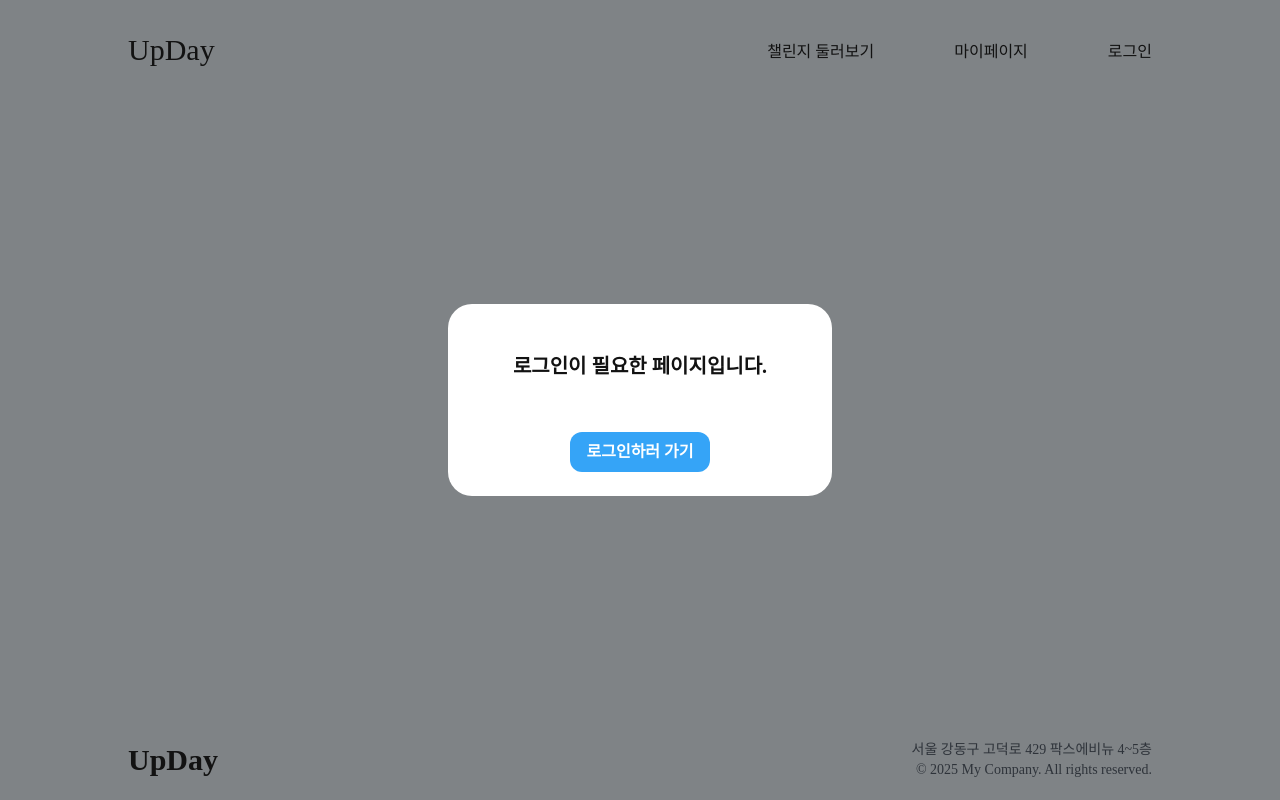
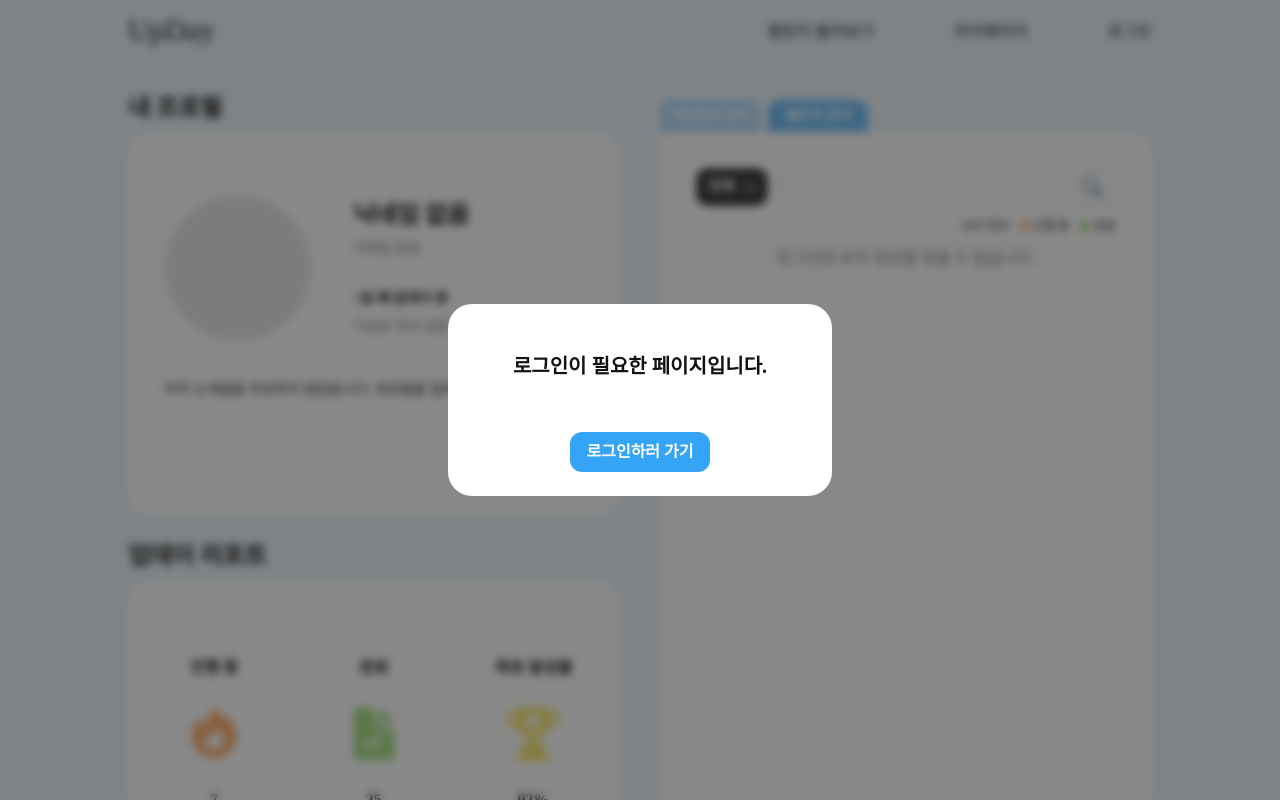
Before and after one commit to upgradeday/upDay, a React (Create React App) app: page /mypage in a window 1280 px wide. Shown: the top 800 px of the page. Built offline with nearby package versions, Linux system fonts and the light colour scheme; the HTML template or start-up script is replaced by a standard one.

Commit message:
feat: 마이페이지 미로그인시 모달 및 배경 레이아웃 추가, 파일명 수정

```diff
--- a/src/MyPage/components/MyPageLayout.jsx
+++ b/src/MyPage/components/MyPageLayout.jsx
@@ -4,9 +4,11 @@ import { setMyChallenge } from '../../store/features/userChallengeSlice';
 import { Helmet } from 'react-helmet';
 import { useNavigate } from 'react-router-dom';
 import useModal from '../../common/hooks/useModal';
-import MyProfile from './MyProfileSection';
-import MyReport from './MyReportSection';
+
+import UserProfile from './UserProfileSection';
+import UserReport from './UserReportSection';
 import TabSwitcher from './TabSwitcher';
+import MypageNonLogin from './MypageNonLogin';
 import ModalForLogin from '../../common/ModalForLogin';
 
 const MyPageLayout = () => {
@@ -25,21 +27,18 @@ const MyPageLayout = () => {
         }
     }, [dispatch, openModal]);
 
-    const handleNavigateToLogin = () => {
-        navigate('/login'); // 로그인 페이지로 리디렉션
-        closeModal(); // 모달 닫기
-    };
-
     return (
         <main className='w-[80%] max-w-[1344px] mx-auto flex flex-row justify-between'>
             <Helmet>
                 <title>마이페이지 | UpDay, 나의 일상을 업그레이드</title>
             </Helmet>
-            {loggedInUser && (
+            {!loggedInUser ? (
+                <MypageNonLogin />
+            ) : (
                 <>
                     <section className='flex flex-col w-[48%] gap-6'>
-                        <MyProfile />
-                        <MyReport />
+                        <UserProfile />
+                        <UserReport />
                     </section>
                     <TabSwitcher />
                 </>
@@ -47,7 +46,6 @@ const MyPageLayout = () => {
             <ModalForLogin
                 isOpen={isModalOpen} // 모달 열기 여부
                 onClose={closeModal} // 모달 닫기
-                onNavigate={handleNavigateToLogin} // 로그인 페이지로 이동
             />
         </main>
     );
--- /dev/null
+++ b/src/MyPage/components/MypageNonLogin.jsx
@@ -0,0 +1,139 @@
+import React from 'react';
+import { HiFire, HiDocumentCheck, HiMiniTrophy } from 'react-icons/hi2';
+import { FaStar, FaChevronDown } from 'react-icons/fa6';
+import { BsSearch, BsDot } from 'react-icons/bs';
+
+export default function MypageNonLogin() {
+    return (
+        <>
+            <section className='flex flex-col w-[48%] gap-6'>
+                <div className='flex flex-col gap-2'>
+                    <h1 className='text-2xl font-semibold'>내 프로필</h1>
+                    <div className='card flex flex-col gap-3 p-[36px]'>
+                        <div className='flex flex-row items-center'>
+                            <div className='inline-block w-[35%] max-h-[200px] aspect-square mr-[10%]'>
+                                <div className='w-full h-full bg-gray-200 rounded-full flex items-center justify-center text-gray-500' />
+                            </div>
+                            <div className='flex flex-col h-[200px] justify-evenly'>
+                                <div className='flex flex-col gap-2'>
+                                    <p className='text-2xl font-semibold'>
+                                        닉네임 없음
+                                    </p>
+                                    <p className='text-sm font-normal text-neutral-500'>
+                                        이메일 없음
+                                    </p>
+                                </div>
+                                <div className='flex flex-col gap-2'>
+                                    <p className='text-sm font-semibold'>
+                                        <span className='text-blue-500'></span>
+                                        ~일 째 업데이 중
+                                    </p>
+                                    <p className='text-sm font-normal text-neutral-500'>
+                                        가입일 정보 없음
+                                    </p>
+                                </div>
+                            </div>
+                        </div>
+                        <p className='text-sm h-[100px]'>
+                            아직 소개글을 작성하지 않았습니다. 프로필을
+                            업데이트해보세요!
+                        </p>
+                    </div>
+                </div>
+
+                <div className='flex flex-col gap-2  '>
+                    <h1 className='text-2xl font-semibold'>업데이 리포트</h1>
+                    <div className='card flex flex-col gap-2 h-[308px] justify-center '>
+                        <div className='flex flex-row justify-evenly'>
+                            <div className='flex flex-col justilfy-center items-center gap-6 w-[30%]'>
+                                <p className='text-base font-semibold'>
+                                    진행 중
+                                </p>
+                                <HiFire className='text-6xl text-orange-400' />
+                                <p className='text-base font-bold'>7</p>
+                            </div>
+                            <div className='flex flex-col justilfy-center items-center gap-6 w-[30%]'>
+                                <p className='text-base font-semibold'>완료</p>
+                                <HiDocumentCheck className='text-6xl text-green-400' />
+                                <p className='text-base font-bold'>25</p>
+                            </div>
+                            <div className='flex flex-col justilfy-center items-center gap-6 w-[30%]'>
+                                <p className='text-base font-semibold'>
+                                    목표 달성율
+                                </p>
+                                <div className='relative flex justify-center'>
+                                    <HiMiniTrophy className='text-6xl text-yellow-400' />
+                                    <FaStar className='absolute text-neutral-100 text-lg top-2' />
+                                </div>
+
+                                <p className='text-base font-bold'>92%</p>
+                            </div>
+                        </div>
+                    </div>
+                </div>
+            </section>
+            <section className='w-[48%]'>
+                <div className='flex gap-2'>
+                    <button className='tap-default'>
+                        <h2>개인정보 관리</h2>
+                    </button>
+                    <button className='tap-onclick'>
+                        <h2>챌린지 관리</h2>
+                    </button>
+                </div>
+                <div className='w-full h-[756px] rounded-r-3xl rounded-bl-3xl bg-neutral-100 p-[36px]'>
+                    <div className='flex flex-row gap-x-3'>
+                        <div className='w-[72px] grid shrink-0 grid-cols-1 focus-within:relative'>
+                            <select
+                                id='currency'
+                                name='currency'
+                                aria-label='Currency'
+                                className='btn btn-black w-full col-start-1 row-start-1 appearance-none pl-3 text-base text-neutral-100 placeholder:text-gray-400 md:text-sm/6'
+                            >
+                                <option>전체</option>
+                                <option>식단</option>
+                                <option>학습</option>
+                                <option>운동</option>
+                                <option>습관</option>
+                            </select>
+                            <FaChevronDown
+                                aria-hidden='true'
+                                className='pointer-events-none col-start-1 row-start-1 mr-3 size-2 self-center justify-self-end text-neutral-100 md:size-3'
+                            />
+                        </div>
+                        <div className='relative flex  flex-1 items-center'>
+                            <input
+                                id='search'
+                                name='search'
+                                type='text'
+                                autoComplete='password-check'
+                                className='btn w-full rounded-xl bg-neutral-100 text-base border border-neutral-300 focus:outline-blue-500 md:text-sm/7'
+                            />
+                            <button className='absolute right-0.5 w-8 h-8 '>
+                                <BsSearch className=' size-5 text-blue-900' />
+                            </button>
+                        </div>
+                    </div>
+                    <div className='flex gap-2 justify-end mt-3 pb-3 border-b border-neutral-300 '>
+                        <div className='flex items-center'>
+                            <BsDot className='text-blue-500 text-sm' />
+                            <p className='text-xs'>내가 만든</p>
+                        </div>
+                        <div className='flex gap-0.5 items-center'>
+                            <HiFire className='text-orange-400 text-sm' />
+                            <p className='text-xs'>진행 중</p>
+                        </div>
+                        <div className='flex gap-0.5 items-center'>
+                            <HiDocumentCheck className='text-green-400 text-sm' />
+                            <p className='text-xs'>완료</p>
+                        </div>
+                    </div>
+
+                    <p className='text-center text-gray-500'>
+                        로그인한 유저 정보를 찾을 수 없습니다.
+                    </p>
+                </div>
+            </section>
+        </>
+    );
+}
--- a/src/MyPage/components/TabSwitcher.jsx
+++ b/src/MyPage/components/TabSwitcher.jsx
@@ -1,6 +1,6 @@
 import React, { useState } from 'react';
 import PersonalInfo from './PersonalInfoSection'; // PersonalInfo 컴포넌트 임포트
-import MyChallenge from './MyChallengeSection'; // MyChallenge 컴포넌트 임포트
+import UserChallenge from './UserChallengeSection'; // MyChallenge 컴포넌트 임포트
 
 export default function TabSwitcher() {
     const [activeTab, setActiveTab] = useState(1); // 기본값으로 1번 탭을 활성화
@@ -24,7 +24,7 @@ export default function TabSwitcher() {
 
             {/* 활성화된 탭에 맞는 컴포넌트 렌더링 */}
             {activeTab === 1 && <PersonalInfo />}
-            {activeTab === 2 && <MyChallenge />}
+            {activeTab === 2 && <UserChallenge />}
         </section>
     );
 }
--- a/src/MyPage/components/MyChallengeSection.jsx
+++ b/src/MyPage/components/UserChallengeSection.jsx
@@ -3,21 +3,21 @@ import { FaChevronDown } from 'react-icons/fa6';
 import { BsSearch, BsDot } from 'react-icons/bs';
 import { HiFire, HiDocumentCheck } from 'react-icons/hi2';
 
-import MyChallengeList from './MyChallengeList';
+import UserChallengeList from './UserChallengeList';
 
 export default function MyChallengeSection() {
-    // const loggedInUser = localStorage.getItem('loggedInUser');
+    const loggedInUser = localStorage.getItem('loggedInUser');
 
     // 유저 정보가 없을 때 메시지 출력
-    // if (!loggedInUser) {
-    //     return (
-    //         <div className='w-full h-[756px] rounded-r-3xl rounded-bl-3xl bg-neutral-100 p-[36px]'>
-    //             <p className='text-center text-gray-500'>
-    //                 로그인한 유저 정보를 찾을 수 없습니다.
-    //             </p>
-    //         </div>
-    //     );
-    // }
+    if (!loggedInUser) {
+        return (
+            <div className='w-full h-[756px] rounded-r-3xl rounded-bl-3xl bg-neutral-100 p-[36px]'>
+                <p className='text-center text-gray-500'>
+                    로그인한 유저 정보를 찾을 수 없습니다.
+                </p>
+            </div>
+        );
+    }
 
     return (
         <div className='w-full h-[756px] rounded-r-3xl rounded-bl-3xl bg-neutral-100 p-[36px]'>
@@ -68,7 +68,7 @@ export default function MyChallengeSection() {
                 </div>
             </div>
 
-            <MyChallengeList />
+            <UserChallengeList />
         </div>
     );
 }
--- a/src/MyPage/components/MyProfileSection.jsx
+++ b/src/MyPage/components/UserProfileSection.jsx
@@ -3,7 +3,7 @@ import Pic from '../img/up-logo.png';
 import { differenceInDays } from 'date-fns';
 import { useNavigate } from 'react-router-dom';
 
-const MyProfile = () => {
+const UserProfile = () => {
     // 유저 데이터 상태 관리
     const [loggedInUser, setLoggedInUser] = useState(null);
     const [daysSinceSignup, setDaysSinceSignup] = useState(0);
@@ -44,6 +44,7 @@ const MyProfile = () => {
             }
         }
     }, [navigate]);
+
     // 유저 정보가 없을 때 메시지 출력
     if (!loggedInUser) {
         return null;
@@ -99,4 +100,4 @@ const MyProfile = () => {
         </div>
     );
 };
-export default MyProfile;
+export default UserProfile;
--- a/src/MyPage/components/MyReportSection.jsx
+++ b/src/MyPage/components/UserReportSection.jsx
@@ -2,7 +2,7 @@ import React from 'react';
 import { HiFire, HiDocumentCheck, HiMiniTrophy } from 'react-icons/hi2';
 import { FaStar } from 'react-icons/fa6';
 
-export default function MyReport() {
+export default function UserReport() {
     const storedList = JSON.parse(localStorage.getItem('loggedInUserClgList'));
     const loggedInUser = localStorage.getItem('loggedInUser');
 
@@ -23,6 +23,17 @@ export default function MyReport() {
         numClgDone + numClgOver > 0
             ? Math.round((numClgDone / (numClgDone + numClgOver)) * 100)
             : 0;
+
+    // 유저 정보가 없을 때 메시지 출력
+    if (!loggedInUser) {
+        return (
+            <div className='card flex flex-col gap-2 h-[308px] justify-center'>
+                <p className='text-center text-gray-500'>
+                    로그인한 유저 정보를 찾을 수 없습니다.
+                </p>
+            </div>
+        );
+    }
 
     return (
         <div className='flex flex-col gap-2  '>
--- a/src/common/components/LoginRequiredModal.jsx
+++ b/src/common/components/LoginRequiredModal.jsx
@@ -1,11 +1,11 @@
 import React from 'react';
 
-const LoginRequiredModal = ({ isOpen, onNavigate, onClose }) => {
+const LoginRequiredModal = ({ isOpen, onClick, onClose }) => {
     if (!isOpen) return null; // 모달이 열리지 않으면 아무것도 렌더링하지 않음
 
     return (
         <div
-            className='fixed inset-0 bg-neutral-900 bg-opacity-50 flex justify-center items-center z-50'
+            className='fixed inset-0 bg-neutral-900 bg-opacity-50 backdrop-blur-sm flex justify-center items-center z-50'
             onClick={onClose} // 배경 클릭 시 모달 닫기
         >
             <div
@@ -17,7 +17,7 @@ const LoginRequiredModal = ({ isOpen, onNavigate, onClose }) => {
                 </h2>
 
                 <button
-                    onClick={onNavigate}
+                    onClick={onClick}
                     className='btn btn-key px-4 py-2 text-base'
                 >
                     로그인하러 가기
```
Also changed, not shown: src/common/ModalForLogin.jsx (+9 -2 lines), src/MyPage/components/UserChallengeList.jsx (renamed from src/MyPage/components/MyChallengeList.jsx), src/MyPage/components/UserChallengeSearch.jsx (added).
